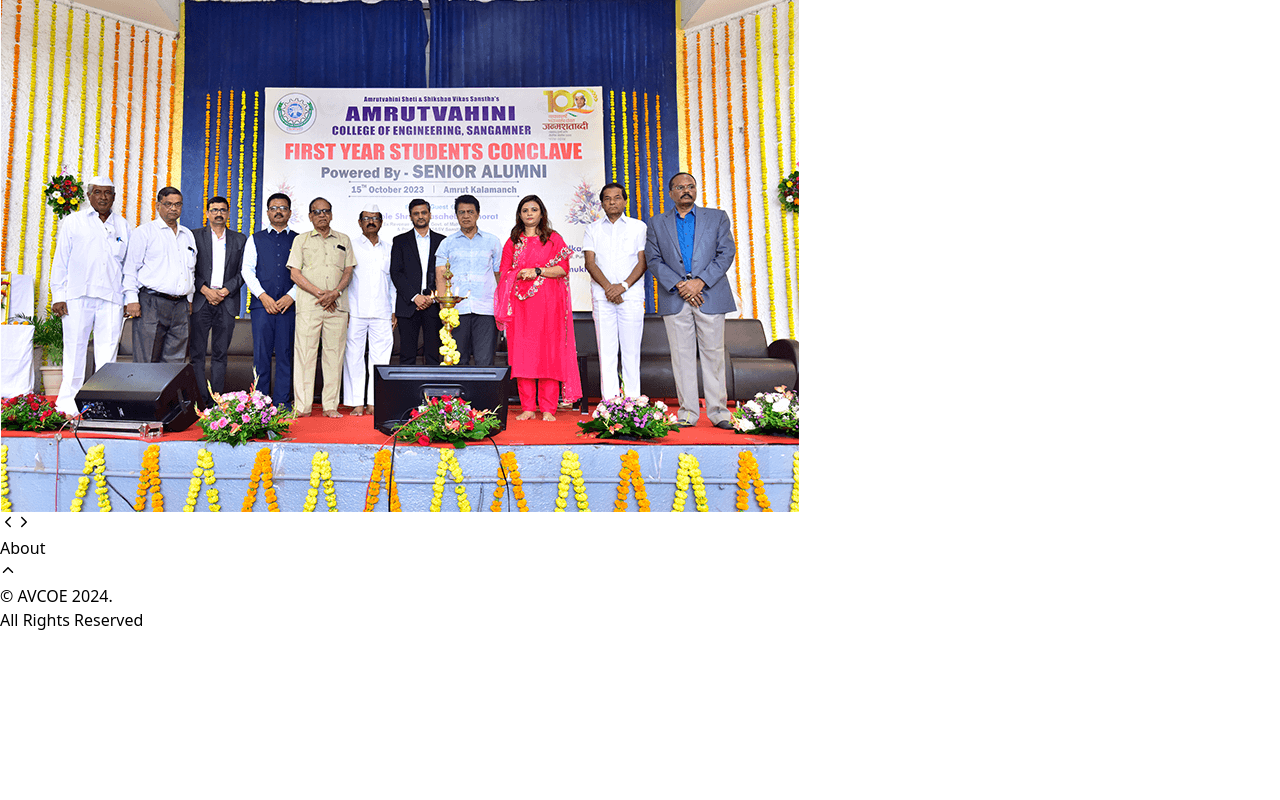
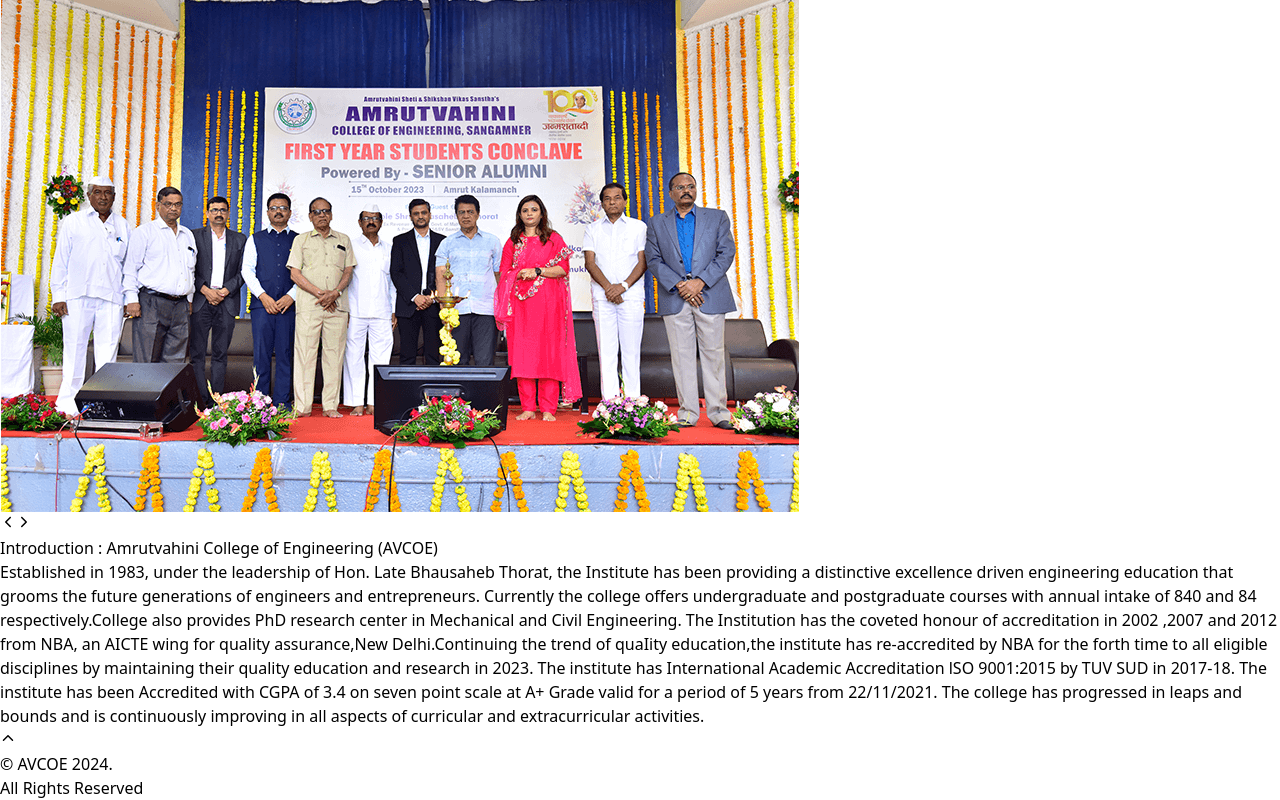
Before and after one commit to suhasledange/vite-clg, a React (Vite) app: page /about in a window 1280 px wide. Shown: the part 1755-2555 px from the top of the page. Before the commit the page ends 2387 px from the top, so only its background shows below. Built offline with nearby package versions, Linux system fonts and the light colour scheme.

Commit message:
Update AboutUs.jsx

```diff
--- a/src/components/AboutUs.jsx
+++ b/src/components/AboutUs.jsx
@@ -5,7 +5,10 @@
     <div className='lg:flex-1 w-full '>
 
     <div className=' space-y-5 border border-gray-300 bg-white p-5 shadow'>
-    About
+  <h1 className="text-lg mb-4">Introduction : Amrutvahini College of Engineering (AVCOE)
+  </h1>
+      <p className="text-sm">Established in 1983, under the leadership of Hon. Late Bhausaheb Thorat, the Institute has been providing a distinctive excellence driven engineering education that grooms the future generations of engineers and entrepreneurs. Currently the college offers undergraduate and postgraduate courses with annual intake of 840 and 84 respectively.College also provides PhD research center in Mechanical and Civil Engineering. The Institution has the coveted honour of accreditation in 2002 ,2007 and 2012 from NBA, an AICTE wing for quality assurance,New Delhi.Continuing the trend of quaIity education,the institute has re-accredited by NBA for the forth time to all eligible disciplines by maintaining their quality education and research in 2023. The institute has International Academic Accreditation lSO 9001:2015 by TUV SUD in 2017-18. The institute has been Accredited with CGPA of 3.4 on seven point scale at A+ Grade valid for a period of 5 years from 22/11/2021. The college has progressed in leaps and bounds and is continuously improving in all aspects of curricular and extracurricular activities.
+    </p>
     </div>
     </div>
   )
```
